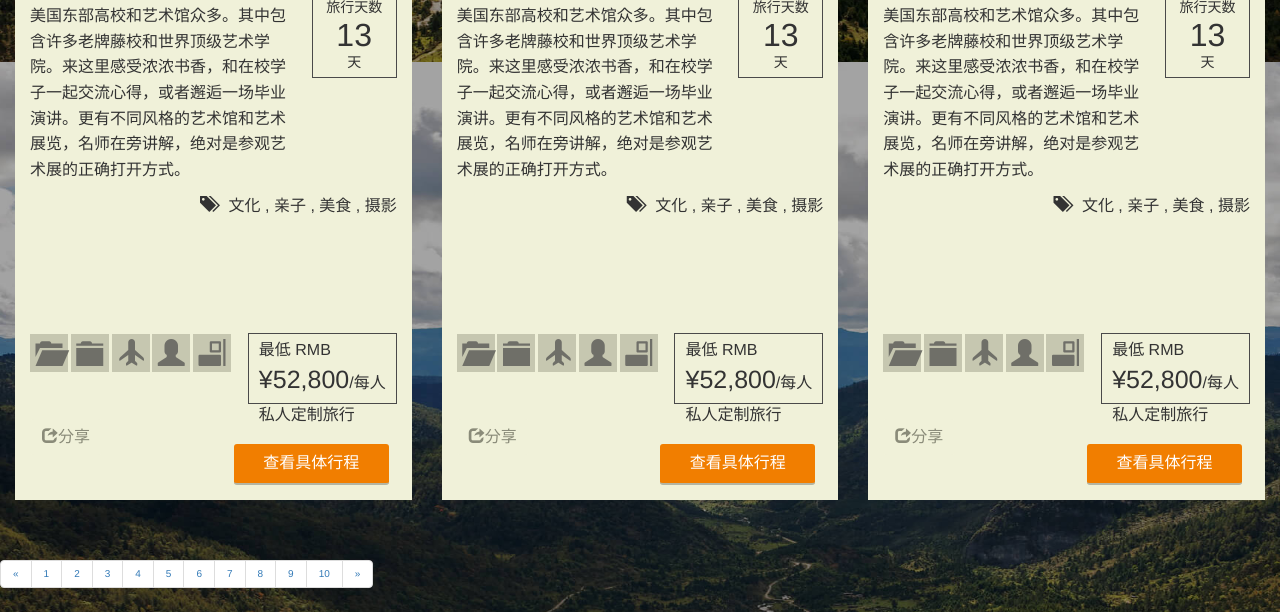
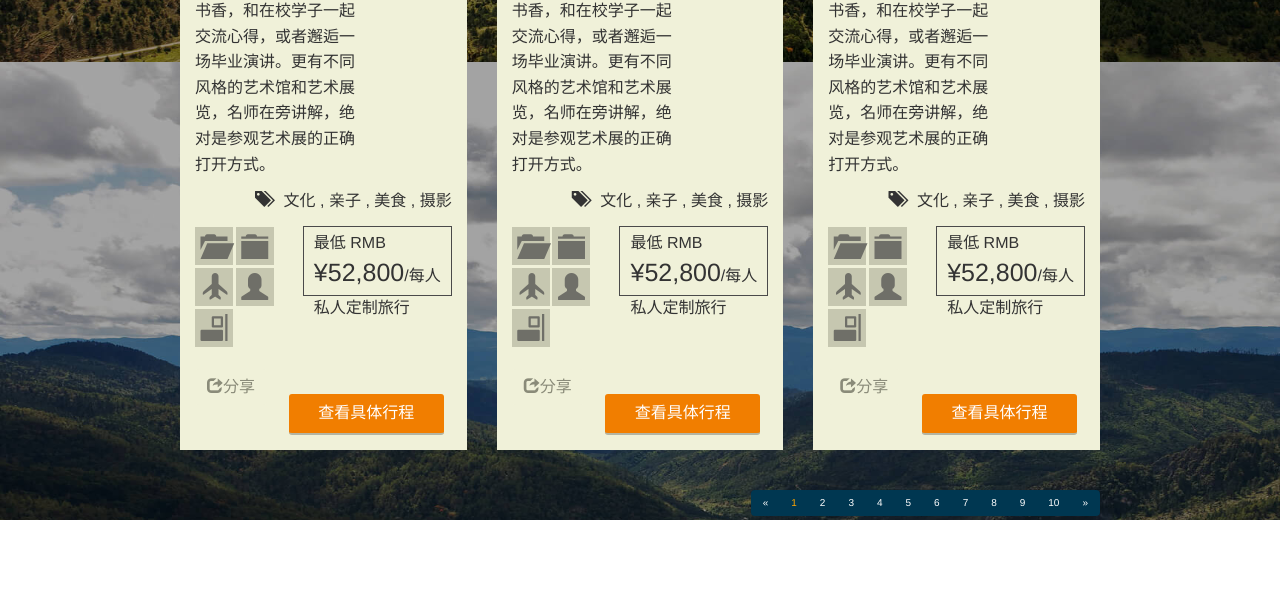
Before and after one commit to z475142422/beshan, a plain HTML site: page siren-dingzhi-lvxing.html in a window 1280 px wide. Shown: the part 1538-2150 px from the top of the page. After the commit the page ends 2058 px from the top, so only its background shows below. Drawn offline with Linux system fonts and the light colour scheme.

Commit message:
modify siren-dingzhi-lvxing.css

```diff
--- a/css/siren-dingzhi-lvxing.css
+++ b/css/siren-dingzhi-lvxing.css
@@ -23,8 +23,11 @@ a:hover{
 }
 section{
 	margin-top: 80px;
-	width: 80%;
-	margin-left: 10%;
+	width: 100%;
+    margin-left: auto;
+    margin-right: auto;
+    margin-bottom: 0;
+    max-width: 85rem;
 }
 section .heading-wrapper{
 	width: 100%;
@@ -120,6 +123,11 @@ section .select-search .menu1 li:nth-child(32){
 }
 .container{
 	width: 100%;
+    margin-left: auto;
+    margin-right: auto;
+    margin-top: 0;
+    margin-bottom: 0;
+    max-width: 95rem;
 }
 .container .row-top{
 	position: relative;
@@ -264,3 +272,35 @@ section .select-search .menu1 li:nth-child(32){
 .col-lg-4.col-md-4.col-sm-6.col-xs-12{
 	padding-bottom: 20px;
 }
+.bottom-row{
+	width: 100%;
+    margin-left: auto;
+    margin-right: auto;
+    margin-top: 0;
+    margin-bottom: 0;
+    max-width: 95rem;
+}
+.bottom-row nav{
+	float: right;
+	margin-right: 15px;
+}
+.bottom-row .pagination{
+	margin: 0;
+}
+.bottom-row li a{
+	color: white;
+	background-color: #003751;
+	border: none;
+}
+.bottom-row li a:hover{
+	color: orange;
+	background-color: #003751;
+}
+.bottom-row .previous:hover,
+.bottom-row .next:hover{
+	color: white;
+	background-color: #003751;
+}
+.bottom-row .first{
+	color: orange;
+}
```
